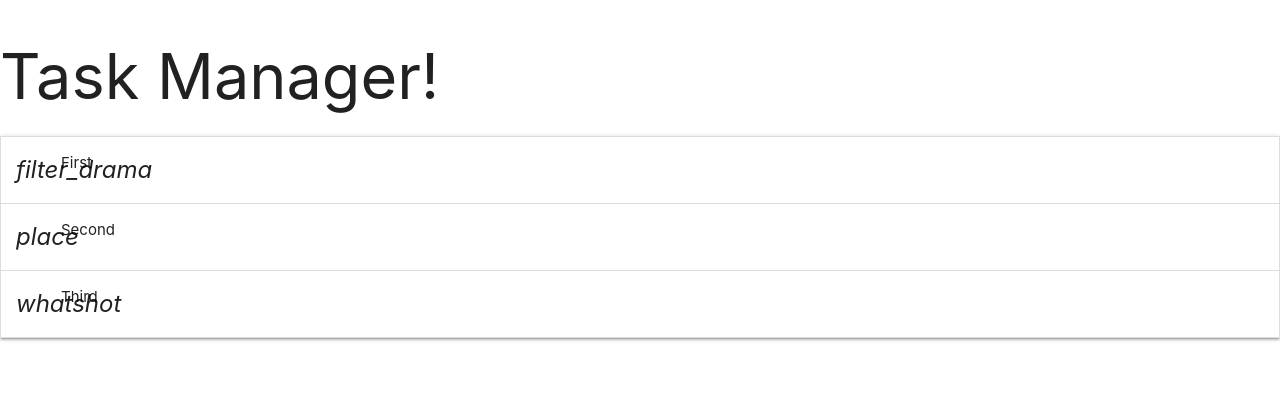
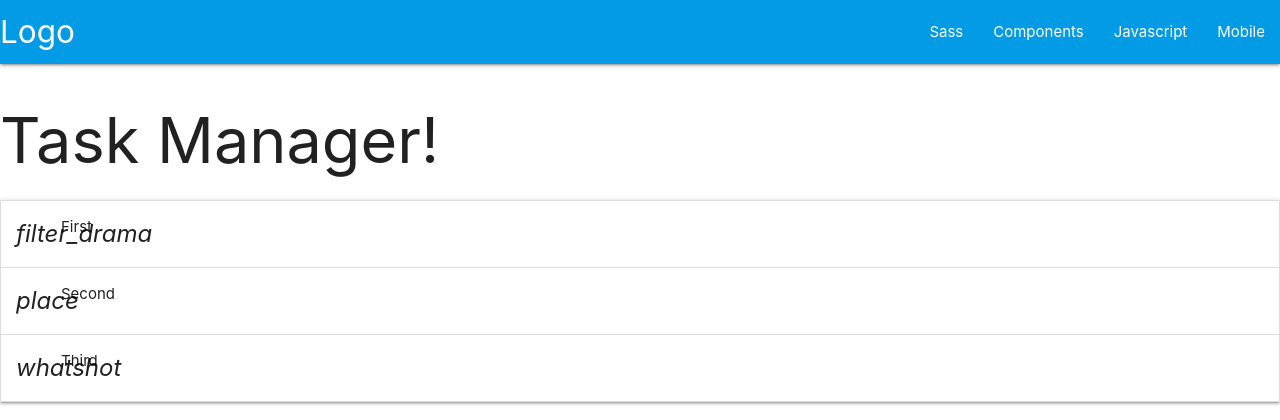
Before and after one commit to hfzespinoz4/DataDevelopment_MiniProject, a Flask app: page / in a window 1280 px wide. Shown: the top 420 px of the page. Run offline with Flask 2, Linux system fonts and the light colour scheme; data that the repository does not hold is empty; some libraries are stand-ins or nearby versions.

Commit message:
Adding Personal style and script

```diff
--- a/static/css/style.css
+++ b/static/css/style.css
@@ -1,2 +1,6 @@
 body{
 }
+
+.text-shadow{
+
+}
--- a/templates/base.html
+++ b/templates/base.html
@@ -11,6 +11,28 @@
         <title>Task Manager</title>
     </head>
     <body>
+        <header>
+            <nav class="nav-extended text-shadow light-blue darken-1">
+            <!-- For desktop view -->
+                <div class="nav-wrapper">
+                <a href="#!" class="brand-logo">Logo</a>
+                <a href="#" data-target="mobile-demo" class="sidenav-trigger"><i class="material-icons">menu</i></a>
+                <ul class="right hide-on-med-and-down">
+                    <li><a href="sass.html">Sass</a></li>
+                    <li><a href="badges.html">Components</a></li>
+                    <li><a href="collapsible.html">Javascript</a></li>
+                    <li><a href="mobile.html">Mobile</a></li>
+                </ul>
+                </div>
+            </nav>
+            <!-- For Mobile View -->
+            <ul class="sidenav" id="mobile-demo">
+                <li><a href="sass.html">Sass</a></li>
+                <li><a href="badges.html">Components</a></li>
+                <li><a href="collapsible.html">Javascript</a></li>
+                <li><a href="mobile.html">Mobile</a></li>
+            </ul>
+        </header>
             <h1>Task Manager!</h1>
             {% block content %}
             {% endblock %}
```
Lines whose indentation alone changed are shown as unchanged.
